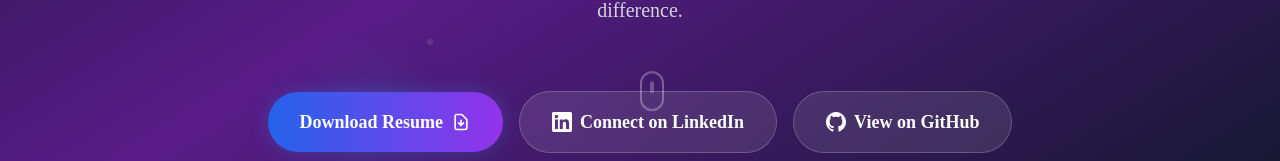
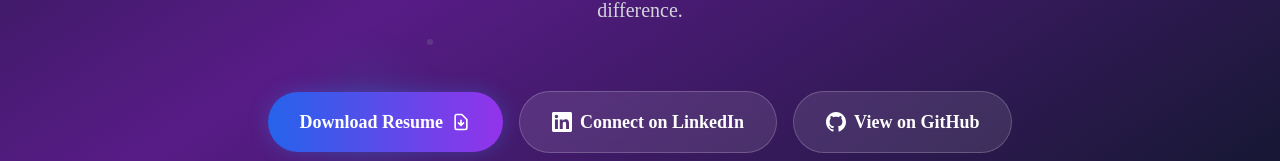
Before and after one commit to Rutvi503/portfolio, a Next.js app: page / in a window 1280 px wide. Shown: the part 555-716 px from the top of the page. Built offline with nearby package versions, Linux system fonts and the light colour scheme.

Commit message:
new change

```diff
--- a/app/components/Contact.tsx
+++ b/app/components/Contact.tsx
@@ -254,9 +254,7 @@ export default function Contact() {
 
         {/* Footer */}
         <div className="mt-20 pt-8 border-t border-white/10 text-center">
-          <p className="text-gray-400">
-            © 2024 Rutvi Rathod. Built with Next.js and Tailwind CSS.
-          </p>
+          <p className="text-gray-400">© 2024 Rutvi Rathod.</p>
         </div>
       </div>
     </section>
--- a/app/components/Hero.tsx
+++ b/app/components/Hero.tsx
@@ -66,7 +66,7 @@ export default function Hero() {
           {/* Action Buttons */}
           <div className="flex flex-col sm:flex-row gap-4 justify-center items-center pt-8">
             <a
-              href="/RutviRathod_Resume -.pdf"
+              href="/Rutvi_Resume .pdf"
               download
               className="group relative px-8 py-4 bg-gradient-to-r from-blue-600 to-purple-600 text-white rounded-full font-semibold text-lg shadow-2xl hover:shadow-blue-500 hover:shadow-opacity-25 transition-all duration-300 hover:scale-105"
               style={{ boxShadow: "0 0 20px rgba(59, 130, 246, 0.3)" }}
@@ -125,13 +125,6 @@ export default function Hero() {
               </span>
             </a>
           </div>
-
-          {/* Scroll Indicator */}
-          <div className="absolute bottom-8 left-1/2 transform -translate-x-1/2 animate-bounce">
-            <div className="w-6 h-10 border-2 border-white border-opacity-30 rounded-full flex justify-center">
-              <div className="w-1 h-3 bg-white bg-opacity-50 rounded-full mt-2 animate-pulse"></div>
-            </div>
-          </div>
         </div>
       </div>
     </section>
```
Also changed, not shown: 1 other file (tests, documents, lock files or other folders).
